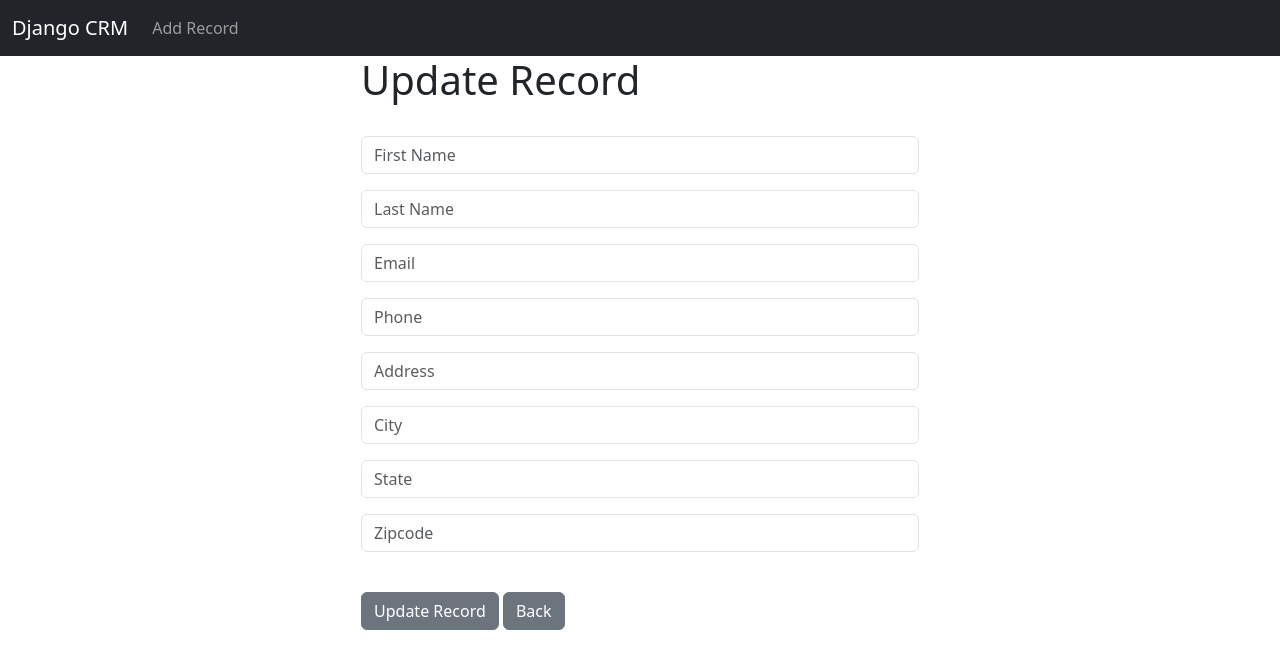
After one commit to notanikdey/Company-Management-using-Django-and-MySQL, a Django app: template dcrm/website/templates/update_record.html in a window 1280 px wide. The commit adds this page. Shown: the top 669 px of the page. Run offline with Django 5.2, Linux system fonts and the light colour scheme; the template is opened without the code that fills it: values that come from a table or form of the project are taken from there, others are empty.

Commit message:
final version with adding,viewing individually, deleting and updating of records

```diff
--- a/dcrm/website/templates/record.html
+++ b/dcrm/website/templates/record.html
@@ -21,6 +21,7 @@
 
 <br/><br/>
 <a href="{% url 'home' %}" class = "btn-btn-secondary">Back</a>
+<a href="{% url 'update_record' customer_record.id %}" class = "btn-btn-secondary">Update Record</a>
 <a href="{% url 'delete_record' customer_record.id %}" class = "btn-btn-danger">Delete</a>
 
 {% endblock %}
--- /dev/null
+++ b/dcrm/website/templates/update_record.html
@@ -0,0 +1,21 @@
+{% extends 'base.html' %}
+{% block content %}
+
+<div class="col-md-6 offset-md-3">
+<h1>Update Record</h1>
+<br/>
+
+<form method="POST">
+	{% csrf_token %}
+
+	{{ form.as_p }}
+
+<br/>
+  <button type="submit" class="btn btn-secondary">Update Record</button>
+   <a href="{% url 'home' %}" class="btn btn-secondary">Back</a>
+
+</form>
+
+</div>
+
+{% endblock %}
--- a/dcrm/website/urls.py
+++ b/dcrm/website/urls.py
@@ -8,4 +8,5 @@ urlpatterns = [
     path('record/<int:pk>',views.customer_record, name='record'),
     path('delete_record/<int:pk>',views.delete_record, name='delete_record'),
     path('add_record/', views.add_record, name='add_record'),
+    path('update_record/<int:pk>',views.update_record, name='update_record'),
 ]
```
Also changed, not shown: dcrm/website/views.py (+9 -0 lines).
